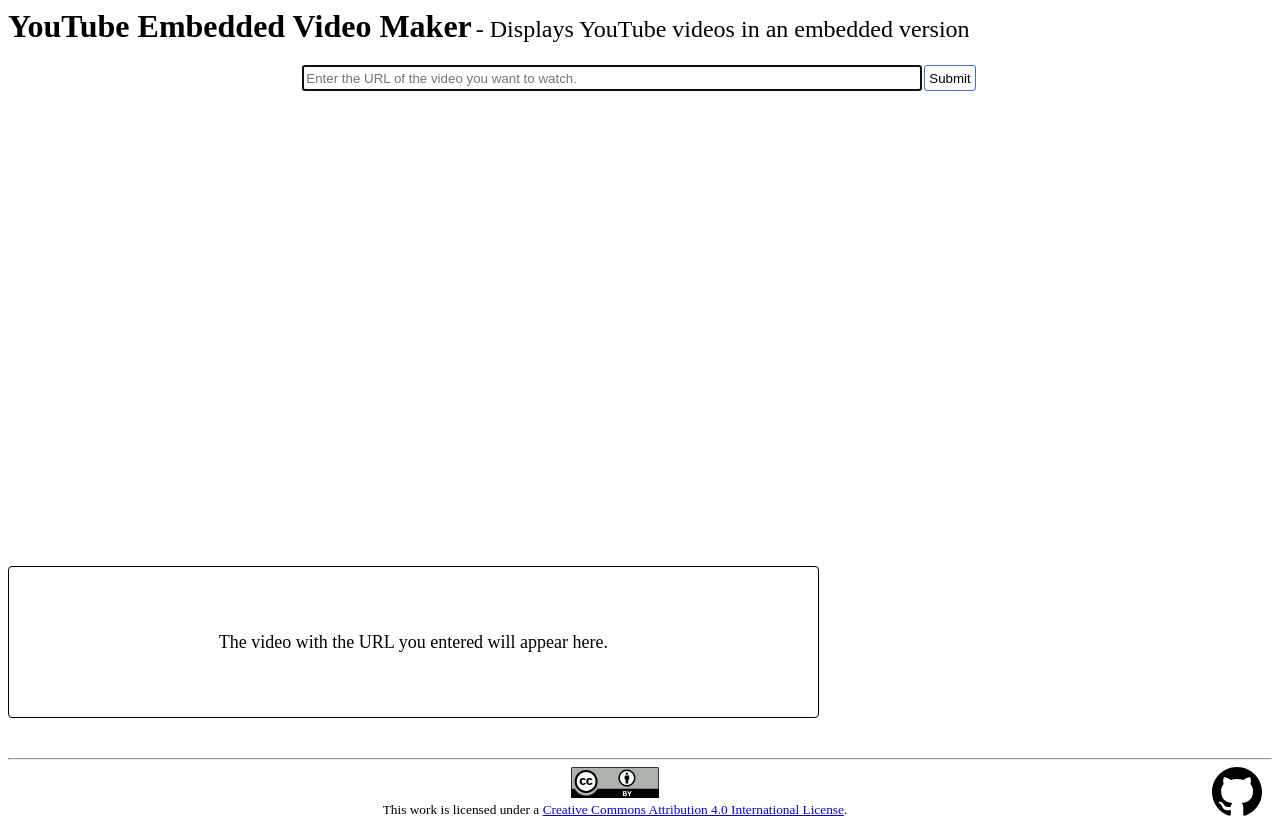
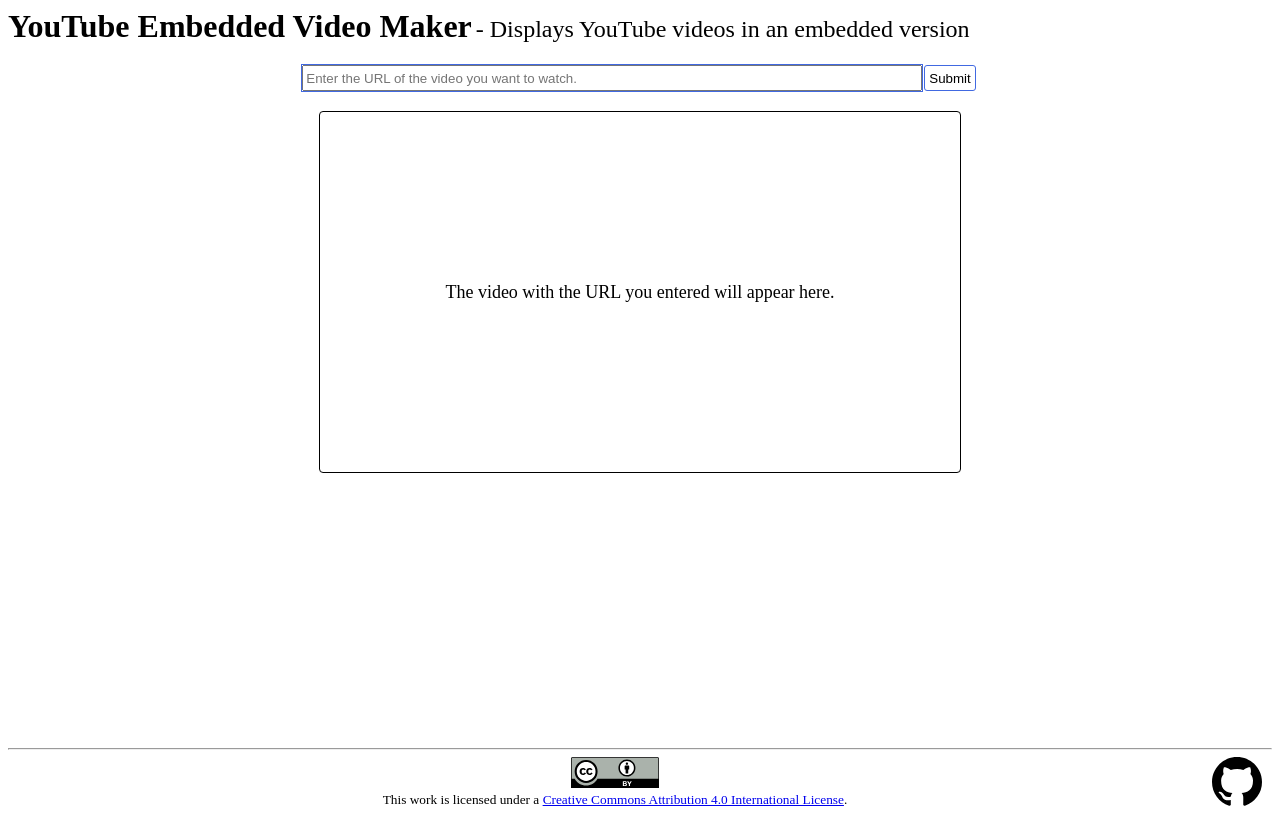
Before and after one commit to jinssai/YouTube_Embedded_Video_Generator, a plain HTML site: page index.html in a window 1280 px wide. Drawn offline with Linux system fonts and the light colour scheme.

Commit message:
Update style.css

```diff
--- a/assets/css/style.css
+++ b/assets/css/style.css
@@ -56,12 +56,12 @@ footer {
   display: flex;
   justify-content: center;
   }
-#input:focus {
-  outline: solid 1px #4169e1;
-  }
 #inputURL {
   width: 50%;
   height: 20px;
+  }
+#inputURL:focus {
+  outline: solid 1px #4169e1;
   }
 #submit_button {
   user-select: none;
@@ -84,8 +84,8 @@ footer {
   transform:translateY(2px);
   }
 #output {
-  width: 100%;
-  height: 100%;
+  width: 640px;
+  height: 360px;
   margin-left: auto;
   margin-right: auto;
   padding: 0;
@@ -95,16 +95,6 @@ footer {
   display: grid;
   place-items: center;
   }
-#output_wrapper {
-  width: 64%;
-  height: auto;
-  position: relative;
-  }
-#output_wrapper:before {
-  content:"";
-  display: block;
-  padding-top: 56.25%;
-  }
 #output_placeholder {
   margin: auto;
   padding: 0;
```
